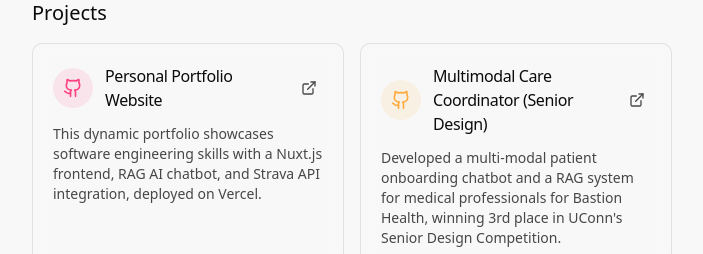
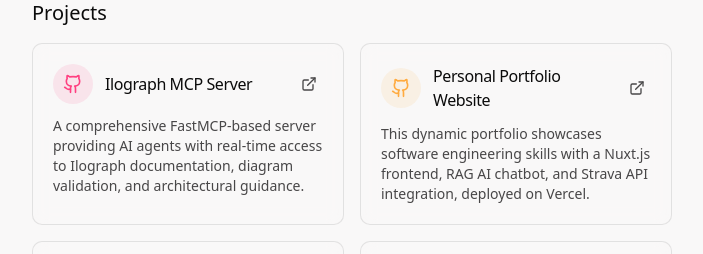
Before and after one commit to QuincyMillerDev/quincyrm-portfolio, a Nuxt app: page / in a window 1280 px wide. Shown: the part 415-669 px from the top of the page, without its empty margins (288-991 px from the left). Built offline with nearby package versions, Linux system fonts and the light colour scheme.

Commit message:
added new project

```diff
--- a/pages/index.vue
+++ b/pages/index.vue
@@ -24,6 +24,12 @@ const links = [
 
 
 const projects: Project[] = [
+  {
+    title: 'Ilograph MCP Server',
+    description: 'A comprehensive FastMCP-based server providing AI agents with real-time access to Ilograph documentation, diagram validation, and architectural guidance.',
+    link: 'https://github.com/QuincyMillerDev/ilograph-mcp-server',
+    chatSuggestion: 'Tell me about the Ilograph MCP Server and its technical architecture.'
+  },
   {
     title: 'Personal Portfolio Website',
     description: 'This dynamic portfolio showcases software engineering skills with a Nuxt.js frontend, RAG AI chatbot, and Strava API integration, deployed on Vercel.',
```
Also changed, not shown: 1 other file (tests, documents, lock files or other folders).
